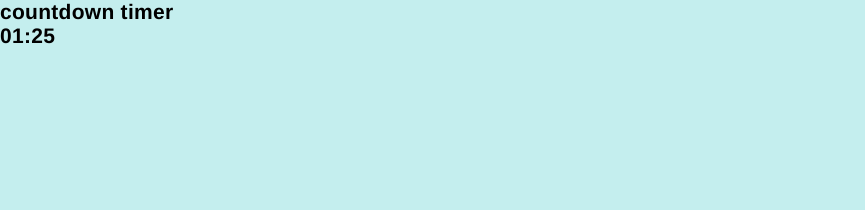
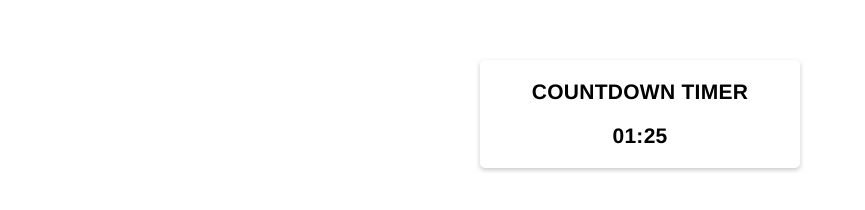
Before and after one commit to LesiaBelinska/front-end-pro, a plain HTML site: page index.html in a window 1280 px wide. Shown: the whole page, without its empty margins (0-865 px from the left). Drawn offline with nearby package versions, Linux system fonts and the light colour scheme.

Commit message:
Update main.css

```diff
--- a/main.css
+++ b/main.css
@@ -14,7 +14,6 @@ body {
   line-height: 1.14;
   letter-spacing: 0.02em;
   color: #000000;
-  background-color: #c4eeee;
 }
 
 h1,
@@ -45,3 +44,22 @@ img {
   padding-left: 0;
   list-style: none;
 }
+
+.container {
+  width: 100%;
+  max-width: 320px;
+  margin: 60px auto;
+  padding: 20px;
+  border-radius: 5px;
+  box-shadow: 0 2px 5px rgba(0, 0, 0, 0.22);
+}
+
+.title {
+  margin-bottom: 20px;
+  text-align: center;
+  text-transform: uppercase;
+}
+
+#timer {
+  text-align: center;
+}
```
